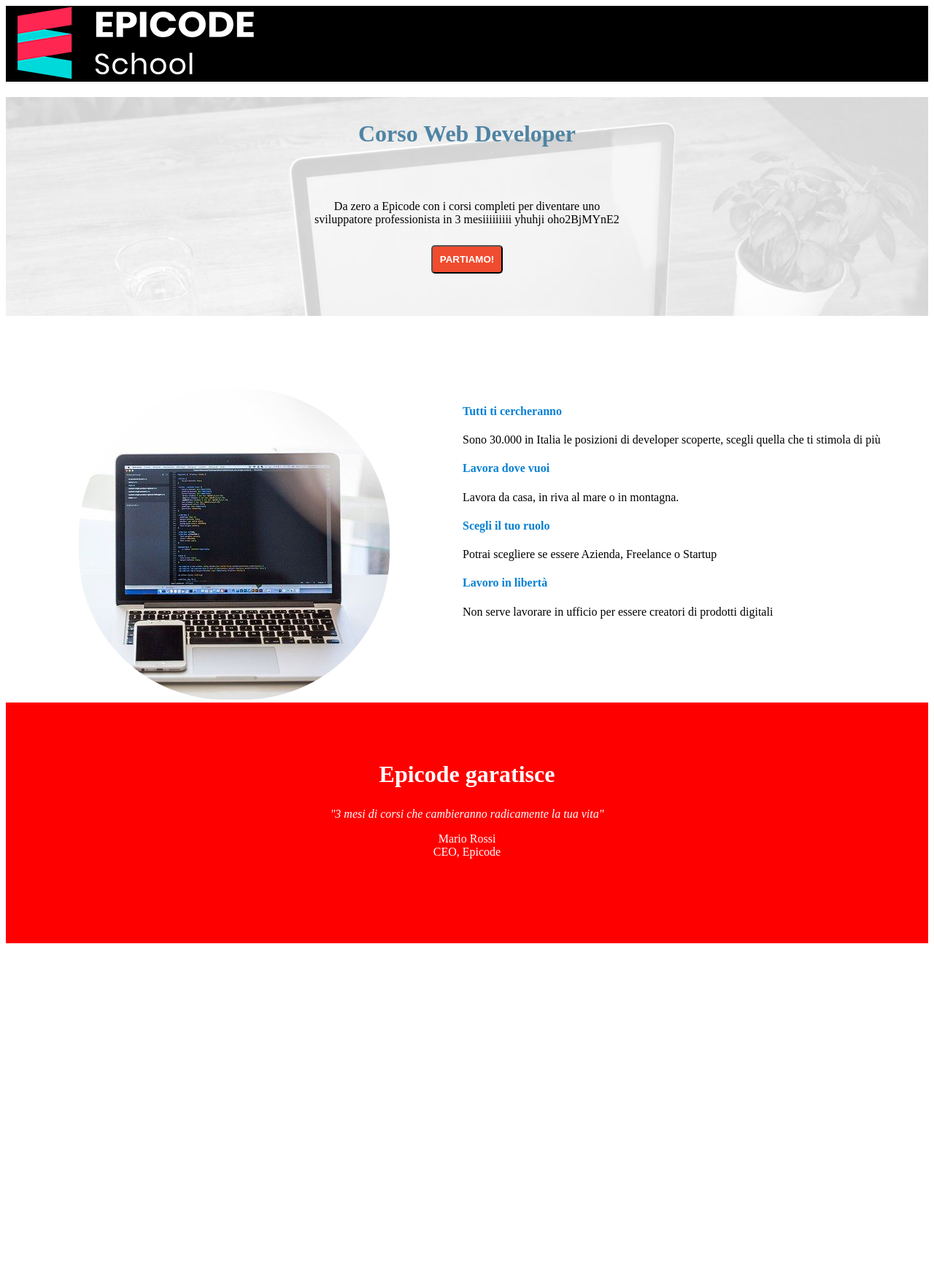
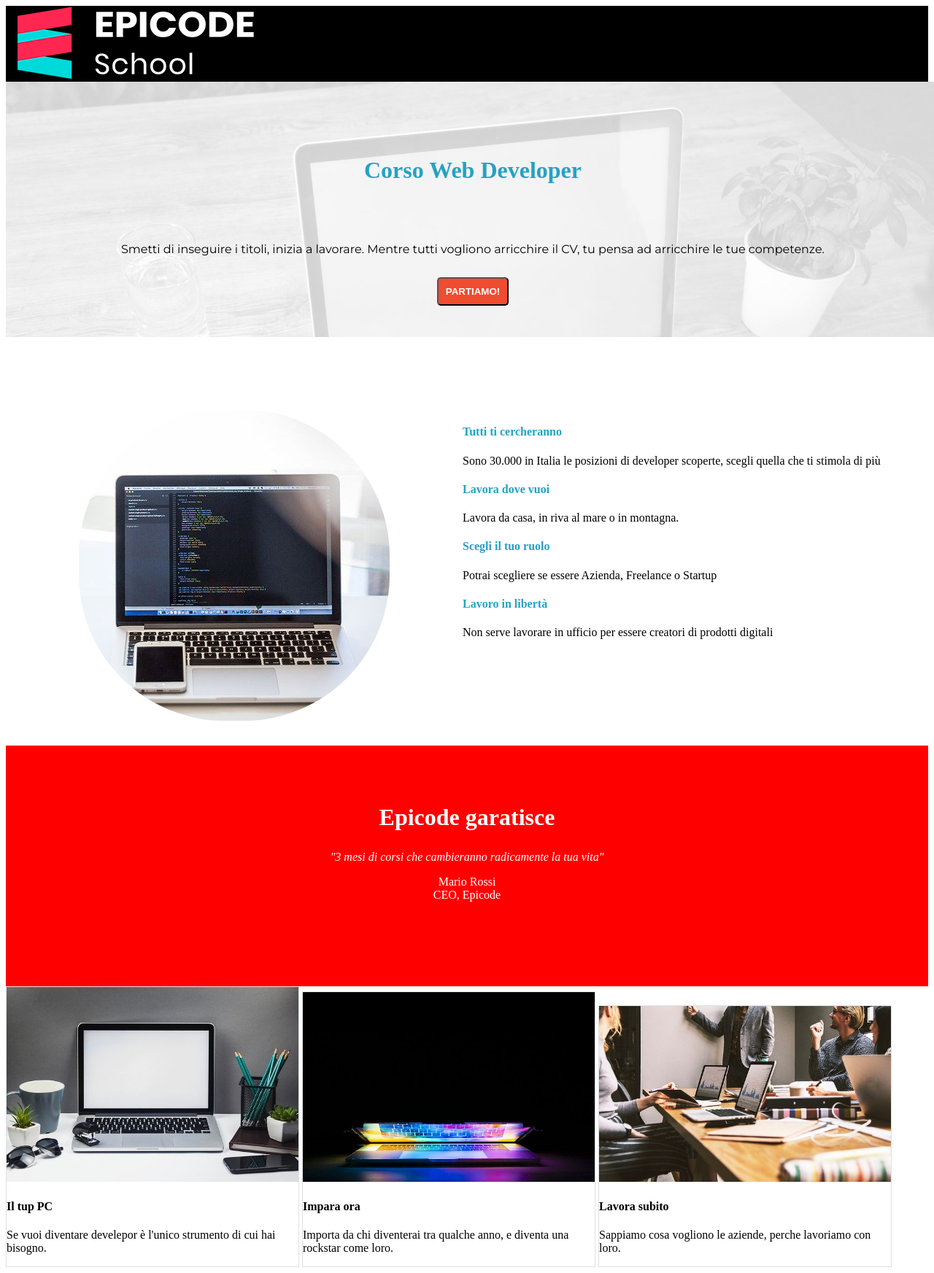
Before and after one commit to migueljano/Progetto-1, a plain HTML site: page index.html in a window 1280 px wide. Shown: the whole page at 73% size. Before the commit the page ends 1301 px from the top, so only its background shows below. Drawn offline with Linux system fonts and the light colour scheme.

Commit message:
aggiornamento

```diff
--- a/assets/Esercizio/css/style.css
+++ b/assets/Esercizio/css/style.css
@@ -7,6 +7,7 @@
     justify-content: center;
 } */
 
+@import url('https://fonts.googleapis.com/css2?family=Montserrat:wght@400;700&display=swap');
 
 .logo {
 
@@ -21,14 +22,19 @@
     background-size: cover;
     background-repeat: no-repeat;
     height: 300px;
-    /* width: 100vw; */
+    width: 100vw;
     text-align: center;
+    padding-top: 50px;
+
 
 }
 
 .descrizione{
-   white-space: pre-line;
-}
+    margin-top: 0px;
+    white-space: pre-line;
+    font-family: 'Montserrat', sans-serif;
+    line-height: 1.5;
+    }
 
 .partiamo {
     background-color: #f04c2f;
@@ -37,10 +43,11 @@
     border-radius: 5px;
     margin-top: 10px;
     font-weight: bold;
+    cursor: pointer;
 }
 h1 {
     font-size: 2rem;
-    color: #4f84a3;
+    color: #25a2c3;
     padding-top: 2rem;
     padding-bottom: 2rem;
 }
@@ -55,10 +62,12 @@
 
 .container-2 > img {
     border-radius: 200px;
+    margin-bottom: 30px;
 }
 
 .container-2 > h4{
-    color: #0681d3;
+    color: #25a2c3;
+
 }
 
 .container-3 {
@@ -95,3 +104,23 @@
 .testo-1 {
     font-style: oblique;
 }
+
+.containerfoto1,
+.containerfoto2,
+.containerfoto3 {
+    border: 1px solid #DEE0E2;
+    width: min-content;
+    display: inline-block;
+
+
+}
+
+.containerfoto1 img{
+    width: 400px;
+}
+ .containerfoto2 img {
+    width: 400px;
+ }
+.containerfoto3 img {
+    width: 400px;
+}
--- a/index.html
+++ b/index.html
@@ -7,6 +7,7 @@
       name="description"
       content="Da zero a Epicode con i corsi completi per diventare uno sviluppatore professionista in 3 mesi"
     />
+    <link href="https://fonts.googleapis.com/css2?family=Montserrat:wght@400;700&display=swap" rel="stylesheet">
     <link
       rel="stylesheet"
       href="https://cdnjs.cloudflare.com/ajax/libs/font-awesome/5.15.4/css/all.min.css"
@@ -26,8 +27,7 @@
         <div class="headerContainer">
           <h1>Corso Web Developer</h1>
           <p class="descrizione">
-            Da zero a Epicode con i corsi completi per diventare uno
-            sviluppatore professionista in 3 mesiiiiiiiii yhuhji oho2BjMYnE2
+            Smetti di inseguire i titoli, inizia a lavorare. Mentre tutti vogliono arricchire il CV, tu pensa ad arricchire le tue competenze.
           </p>
           <button class="partiamo">PARTIAMO!</button>
         </div>
@@ -53,7 +53,22 @@
           <p class="testo-1">"3 mesi di corsi che cambieranno radicamente la tua vita"</p>
           <p>Mario Rossi <br>
           CEO, Epicode</p>
-    </section>
+        </section>
+        <div class="containerfoto1">
+          <img src="assets/Esercizio/images/foto1.jpg" alt="foto2">
+          <h4 class="titolofoto1">Il tup PC</h4>
+          <p>Se vuoi diventare develepor è l'unico strumento di cui hai bisogno.</p>
+        </div>
+        <div class="containerfoto2">
+          <img src="assets/Esercizio/images/foto2.jpg" alt="foto3">
+          <h4 class="titolofoto2">Impara ora</h4>
+          <p>Importa da chi diventerai tra qualche anno, e diventa una rockstar come loro.</p>
+        </div>
+        <div class="containerfoto3">
+          <img src="assets/Esercizio/images/foto3.jpg" alt="foto4">
+          <h4 class="titolofoto3">Lavora subito</h4>
+          <p>Sappiamo cosa vogliono le aziende, perche lavoriamo con loro.</p>
+        </div>
       </main>
   </body>
 </html>
```
